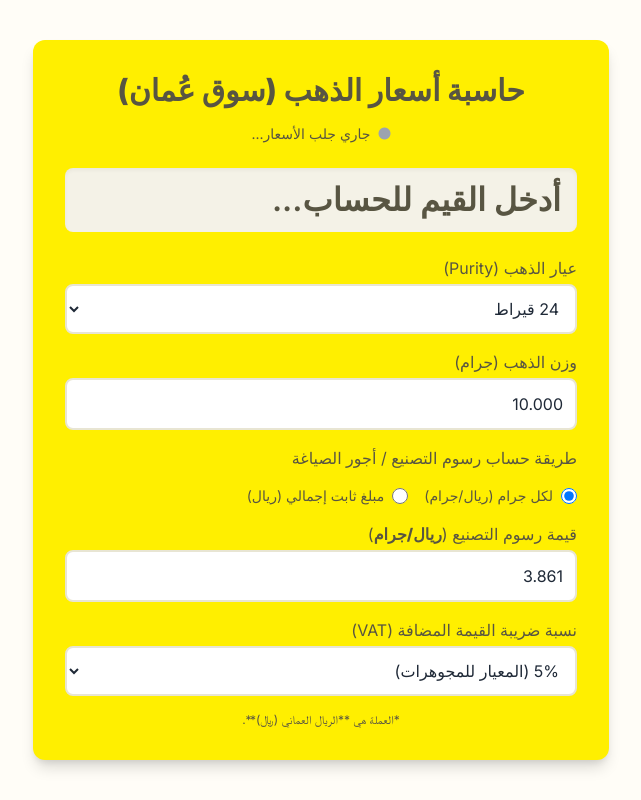
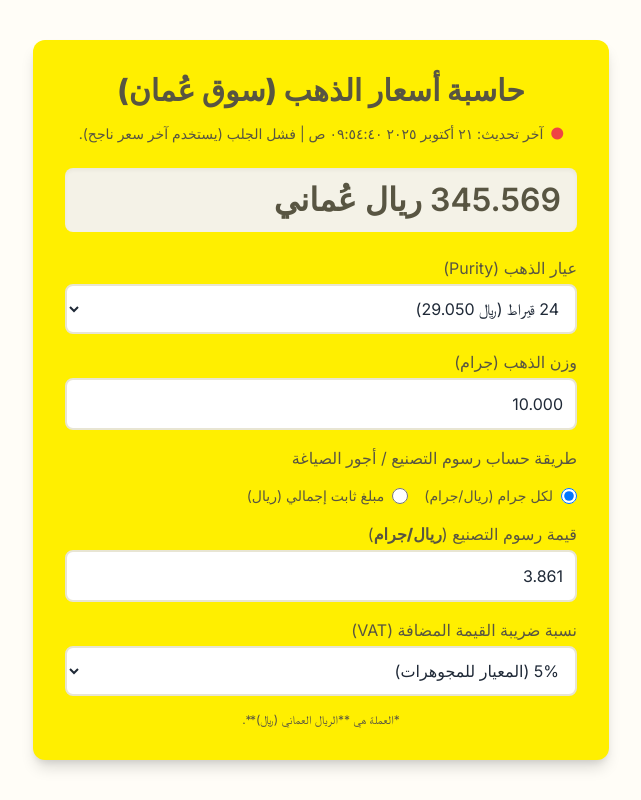
Before and after one commit to saprado7700-code/gold-calculator-oman, a plain HTML site: page index.html in a window 1280 px wide. Shown: the whole page, without its empty margins (319-960 px from the left). Drawn offline with nearby package versions, Linux system fonts and the light colour scheme; no server answers; a small style sheet from the web is missing.

Commit message:
Fix HTML structure and update gold calculator

```diff
--- a/index.html
+++ b/index.html
@@ -1,9 +1,5 @@
-<div>
-<br class="Apple-interchange-newline">
 <!DOCTYPE html>
-<br>
 <html lang="ar" dir="rtl">
-<br>
 <head>
     <meta charset="UTF-8">
     <meta name="viewport" content="width=device-width, initial-scale=1.0">
@@ -104,12 +100,12 @@
             <div class="flex space-x-4 space-x-reverse mb-4">
                 <label class="inline-flex items-center">
                     <input type="radio" name="chargesType" value="perGram" checked
-                           class="form-radio text-yellow-600 h-4 w-4" id="chargeTypePerGram">
+                               class="form-radio text-yellow-600 h-4 w-4" id="chargeTypePerGram">
                     <span class="mr-2 text-sm font-medium text-theme-dark">لكل جرام (ريال/جرام)</span>
                 </label>
                 <label class="inline-flex items-center">
                     <input type="radio" name="chargesType" value="fixed"
-                           class="form-radio text-yellow-600 h-4 w-4" id="chargeTypeFixed">
+                               class="form-radio text-yellow-600 h-4 w-4" id="chargeTypeFixed">
                     <span class="mr-2 text-sm font-medium text-theme-dark">مبلغ ثابت إجمالي (ريال)</span>
                 </label>
             </div>
@@ -117,8 +113,8 @@
             <label class="block text-theme-dark font-medium" id="makingChargesLabel">
                 قيمة رسوم التصنيع (ريال/جرام)
                 <input id="makingChargesValue" type="number" step="0.001" value="3.861"
-                       class="w-full mt-1 p-3 rounded-lg text-right input-style"
-                       placeholder="مثال: 3.861">
+                        class="w-full mt-1 p-3 rounded-lg text-right input-style"
+                        placeholder="مثال: 3.861">
             </label>
             <label class="block text-theme-dark font-medium">
                 نسبة ضريبة القيمة المضافة (VAT)
@@ -142,7 +138,8 @@
         const weightInput = document.getElementById('weight');
         const goldKaratSelect = document.getElementById('goldKarat');
         const vatRateSelect = document.getElementById('vatRateSelect');
-        const makingChargesValueInput = document.getElementById('makingChargesValue');
+        // تم تعريفه كـ let لأنه سيتم إعادة ربطه
+        let makingChargesValueInput = document.getElementById('makingChargesValue');
         const liveUpdateText = document.getElementById('update-text');
         const priceStatusIcon = document.getElementById('price-status-icon');
 
@@ -155,6 +152,7 @@
         const USD_PER_OMR = 2.6008;
         const GOLD_Grams_PER_OUNCE = 31.1035;
 
+        // *تنبيه: هذا هو السعر الافتراضي الذي سيستخدمه الكود في حال فشل الاتصال بالـ API*
         let currentGoldPriceUSD_Ounce = 2350.00;
         let lastSuccessfulGoldPriceUSD_Ounce = 2350.00;
 
@@ -165,7 +163,7 @@
             '18': 0.750
         };
 
-        // دالة مساعدة لتحديث نص رسوم التصنيع
+        // دالة مساعدة لتحديث نص رسوم التصنيع وإعادة ربط الحقل
         const updateChargesLabel = () => {
             if (chargeTypePerGram.checked) {
                 makingChargesLabel.innerHTML = 'قيمة رسوم التصنيع (<span class="font-bold">ريال/جرام</span>) <input id="makingChargesValue" type="number" step="0.001" value="3.861" class="w-full mt-1 p-3 rounded-lg text-right input-style" placeholder="مثال: 3.861">';
@@ -192,8 +190,9 @@
             return `آخر تحديث: ${formattedDate} ${formattedTime}`;
         };
 
-        // 2. دالة جلب السعر من API (لم يتم تغييرها)
+        // 2. دالة جلب السعر من API
         const fetchGoldPrice = async () => {
+            // انتبه: لأغراض العرض، المفتاح هنا ظاهر، في تطبيق حقيقي يجب إخفاؤه
             const API_KEY = 'b7782152c6c4e316cb1eb6c45c0e54a2';
             const API_URL = `https://api.metalpriceapi.com/v1/latest?api_key=${API_KEY}&base=USD&currencies=XAU`;
 
@@ -202,9 +201,10 @@
             liveUpdateText.textContent = "جاري جلب الأسعار...";
 
             try {
-                if (!window.location.protocol.startsWith('http')) {
-                    throw new Error("Not running on a server. Using default price.");
-                }
+                // *** تم التعليق على هذا الشرط لتسهيل تشغيل الكود من Live Server في VS Code ***
+                // if (!window.location.protocol.startsWith('http')) {
+                //     throw new Error("Not running on a server. Using default price.");
+                // }
 
                 const response = await fetch(API_URL);
                 if (!response.ok) throw new Error(`API returned status ${response.status}`);
@@ -233,7 +233,7 @@
             updatePriceBasedOnKarat();
         };
 
-        // 3. دالة مساعدة لحساب سعر الجرام بالريال العماني (لم يتم تغييرها)
+        // 3. دالة مساعدة لحساب سعر الجرام بالريال العماني
         const calculateOMRPerGram = (karat) => {
             const purityFactor = KARAT_PURITY[karat];
 
@@ -243,7 +243,7 @@
             return priceKarat_USD_Gram / USD_PER_OMR;
         };
 
-        // 4. تحديث قائمة العيارات وتنفيذ الحساب (لم يتم تغييرها)
+        // 4. تحديث قائمة العيارات وتنفيذ الحساب
         const updatePriceBasedOnKarat = () => {
             const options = goldKaratSelect.querySelectorAll('option');
             options.forEach(option => {
@@ -256,14 +256,14 @@
             calculateGoldPrice();
         };
 
-        // 5. دالة تنفيذ حساب سعر الذهب (المعدلة لدعم الخيارين)
+        // 5. دالة تنفيذ حساب سعر الذهب
         const calculateGoldPrice = () => {
             const selectedKarat = goldKaratSelect.value;
             const pricePerGram = calculateOMRPerGram(selectedKarat) || 0;
 
             const weight = parseFloat(weightInput.value) || 0;
             // يجب إعادة جلب القيمة في كل مرة بسبب تحديث العنصر في DOM
-            const makingChargesValue = parseFloat(document.getElementById('makingChargesValue').value) || 0;
+            const chargesValue = parseFloat(document.getElementById('makingChargesValue').value) || 0;
 
             const isPerGram = chargeTypePerGram.checked; // تحديد طريقة الحساب
 
@@ -276,18 +276,18 @@
             }
 
             try {
-                let goldCost = pricePerGram * weight; // تكلفة الذهب الصافي (دائما محسوبة)
+                let goldCost = pricePerGram * weight; // تكلفة الذهب الصافي
                 let subTotal; // الإجمالي قبل الضريبة
                 let makingCost; // قيمة التصنيع الكلية
 
                 if (isPerGram) {
-                    // الخيار 1: رسوم التصنيع لكل جرام (الطريقة المكتشفة)
-                    makingCost = makingChargesValue * weight;
+                    // رسوم التصنيع لكل جرام
+                    makingCost = chargesValue * weight;
                     subTotal = goldCost + makingCost;
 
                 } else {
-                    // الخيار 2: رسوم التصنيع مبلغ ثابت إجمالي (الطريقة الأصلية)
-                    makingCost = makingChargesValue;
+                    // رسوم التصنيع مبلغ ثابت إجمالي
+                    makingCost = chargesValue;
                     subTotal = goldCost + makingCost;
                 }
 
@@ -308,7 +308,7 @@
         goldKaratSelect.addEventListener('change', updatePriceBasedOnKarat);
 
         // ربط الأحداث الرئيسية
-        const inputs = [weightInput, goldKaratSelect, vatRateSelect, makingChargesValueInput];
+        const inputs = [weightInput, goldKaratSelect, vatRateSelect];
         inputs.forEach(element => {
             element.addEventListener('input', calculateGoldPrice);
             element.addEventListener('change', calculateGoldPrice);
@@ -341,4 +341,3 @@
     </script>
 </body>
 </html>
-</div>
```
